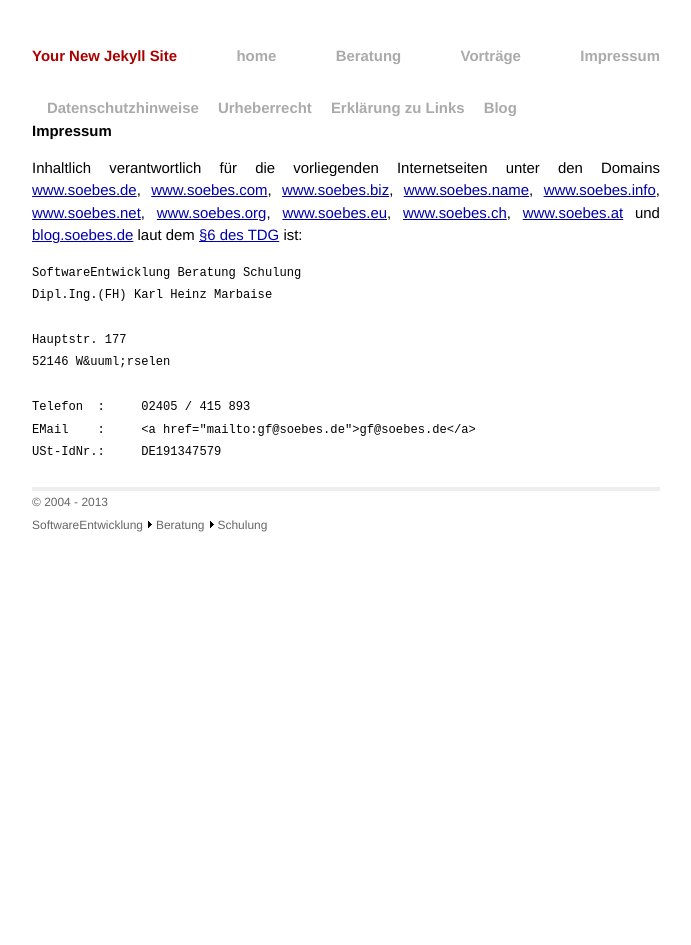
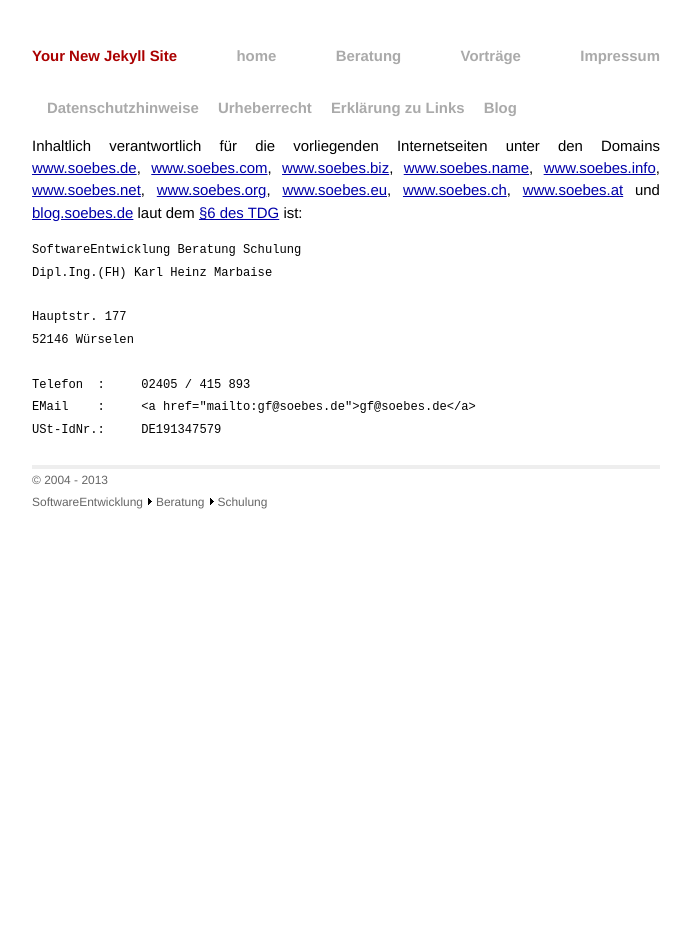
Before and after one commit to khmarbaise/site, a Jekyll site: the page built from impressum/index.md, in a window 1280 px wide. Shown: the whole page, without its empty margins (294-985 px from the left). Built offline with Jekyll 4.4.1, drawn with Linux system fonts in a browser that asks for light colours.

Commit message:
- Fixed head - Fixed impressum.

```diff
--- a/_includes/head.html
+++ b/_includes/head.html
@@ -3,7 +3,7 @@
     <head>
         <meta charset="utf-8">
         <meta http-equiv="X-UA-Compatible" content="IE=edge,chrome=1">
-        <title>{{ page.title }}</title>
+        <title>SoEBeS .:: SoftwareEntwicklung Beratung Schulung ::. {{ page.title }}</title>
         <meta name="viewport" content="width=device-width">
 
         <!-- syntax highlighting CSS -->
--- a/impressum/index.md
+++ b/impressum/index.md
@@ -3,8 +3,6 @@
 title:  "Impressum"
 ---
 
-Impressum
-=========
 Inhaltlich verantwortlich für die vorliegenden Internetseiten unter den
 Domains <a href="http://www.soebes.de">www.soebes.de</a>,
 <a href="http://www.soebes.com">www.soebes.com</a>,
@@ -24,7 +22,7 @@
     Dipl.Ing.(FH) Karl Heinz Marbaise
 
     Hauptstr. 177
-    52146 W&uuml;rselen
+    52146 Würselen
 
     Telefon  :     02405 / 415 893
     EMail    :     <a href="mailto:gf@soebes.de">gf@soebes.de</a>
```
